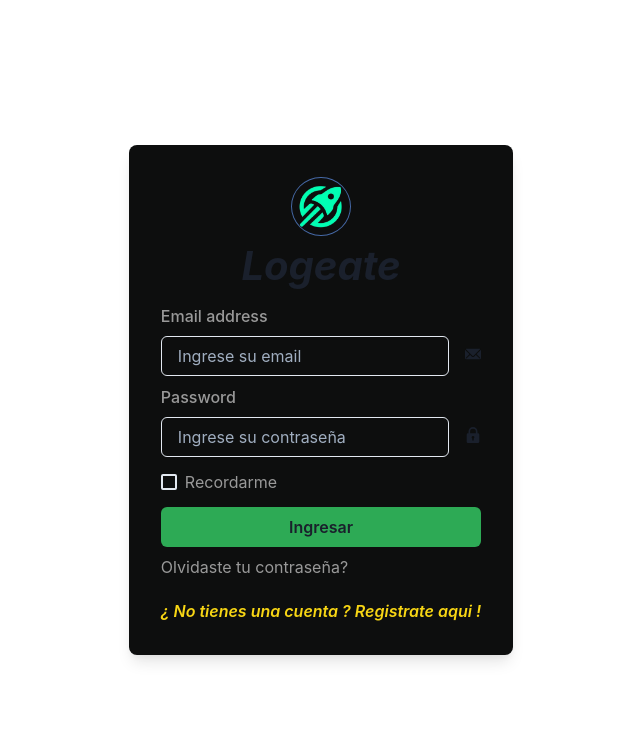
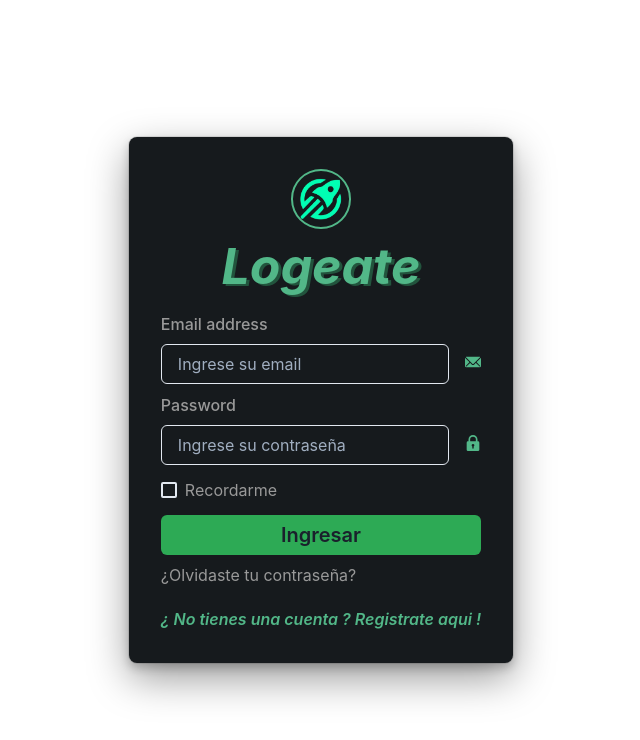
Before and after one commit to MauroGGutierrez/creando-login-with-leandro, a React (Create React App) app: page / in a window 1280 px wide. Shown: the top 740 px of the page, without its empty margins (319-959 px from the left). Built offline with nearby package versions, Linux system fonts and the light colour scheme.

Commit message:
se mejoro la parte visual

```diff
--- a/src/App.js
+++ b/src/App.js
@@ -30,7 +30,7 @@ export default function FormLogin() {
               as="cite"
               textAlign={"center"}
             >
-              Logeate
+              Login
             </Text>
             <FormControl id="email">
               <FormLabel color={"#F7FAFC"}>Email address</FormLabel>
--- a/src/Form.js
+++ b/src/Form.js
@@ -32,10 +32,16 @@ function App() {
       {(formik) => (
         <Flex minH={"100vh"} align={"center"} justify={"center"}>
           <Stack spacing={2} mx={"auto"} maxW={"lg"} px={8}>
-            <Box bgColor="#0d0e0e" rounded={"lg"} boxShadow={"lg"} p={8}>
+            <Box bg={"#161a1d"} rounded={"lg"} p={8} boxShadow={"dark-lg"}>
               <Stack spacing={2}>
                 <Flex alignItems="center" flexDirection="column-reverse">
-                  <Text fontSize="40px" fontWeight="bold" as="cite">
+                  <Text
+                    fontSize="50px"
+                    fontWeight="bold"
+                    as="cite"
+                    color={"#52b788"}
+                    textShadow="3px 2px #22543D"
+                  >
                     Logeate
                   </Text>
                   <Logo />
@@ -50,8 +56,9 @@ function App() {
                         name="email"
                         placeholder="Ingrese su email"
                         type="email"
+                        color="#FFFFFF"
                       />
-                      <EmailIcon />
+                      <EmailIcon color={"#52b788"} />
                     </Flex>
                   </FormControl>
                   <FormControl id="password">
@@ -63,8 +70,9 @@ function App() {
                         name="password"
                         type="password"
                         placeholder="Ingrese su contraseña"
+                        color="#FFFFFF"
                       />
-                      <LockIcon />
+                      <LockIcon color={"#52b788"} />
                     </Flex>
                   </FormControl>
                   <Box
@@ -82,10 +90,10 @@ function App() {
                     type="submit"
                     bgColor="#2daa55"
                     _hover={{
-                      // bg: "#256146",
                       boxShadow: "0 0 6px green",
                       bgColor: "#24c924",
                     }}
+                    fontSize="20px"
                   >
                     Ingresar
                   </Button>
@@ -97,13 +105,13 @@ function App() {
                     justify={"space-between"}
                   >
                     <Link color="#999999" _hover={{ color: "white" }}>
-                      Olvidaste tu contraseña?
+                      ¿Olvidaste tu contraseña?
                     </Link>
                   </Stack>
                   <Box mt="2">
                     <Link
                       fontSize="16px"
-                      color="#f8d614"
+                      color={"#52b788"}
                       as="em"
                       fontWeight="semibold"
                     >
--- a/src/Logo.js
+++ b/src/Logo.js
@@ -6,7 +6,7 @@ const Logo = () => {
     <Img
       w="60px"
       borderRadius="50%"
-      border="1.4px solid #4568a5"
+      border="2px solid #52b788"
       src={logo}
       alt="Logo"
     />
```
Also changed, not shown: 2 other files (tests, documents, lock files or other folders).
